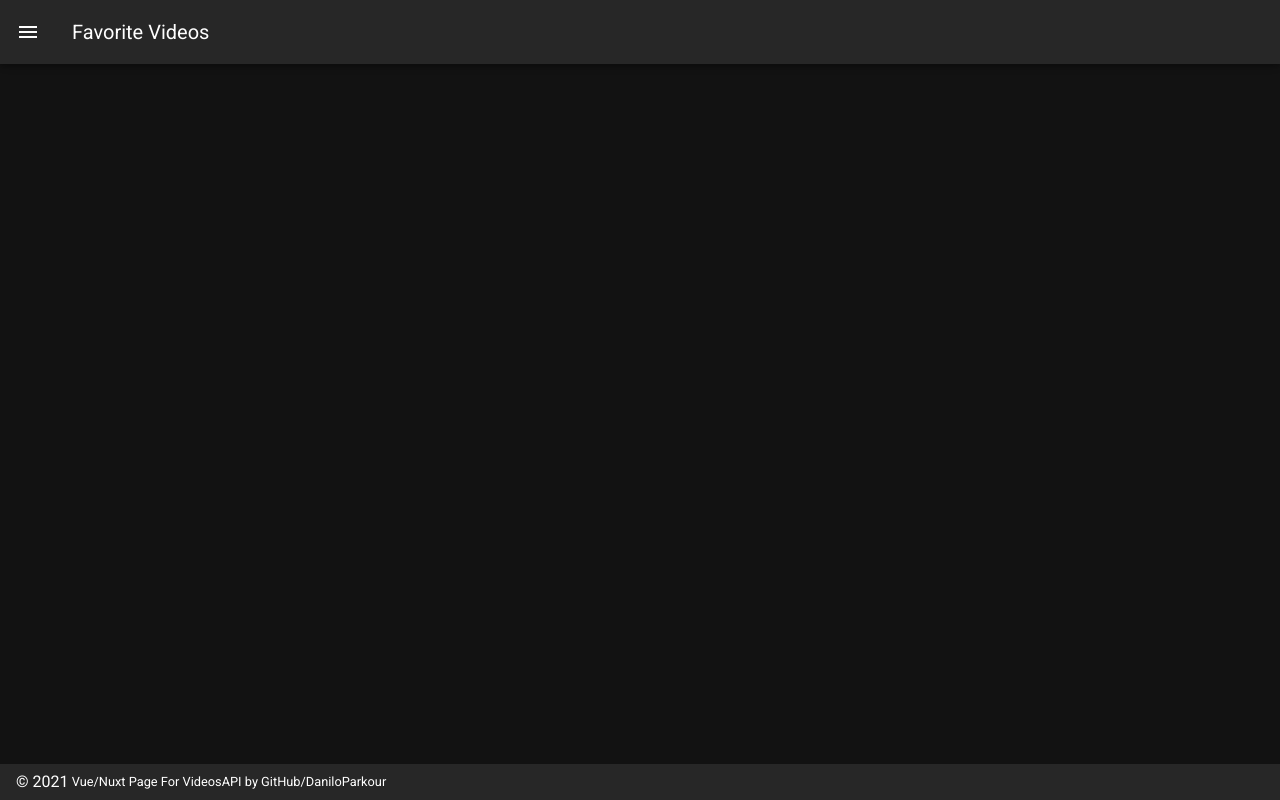
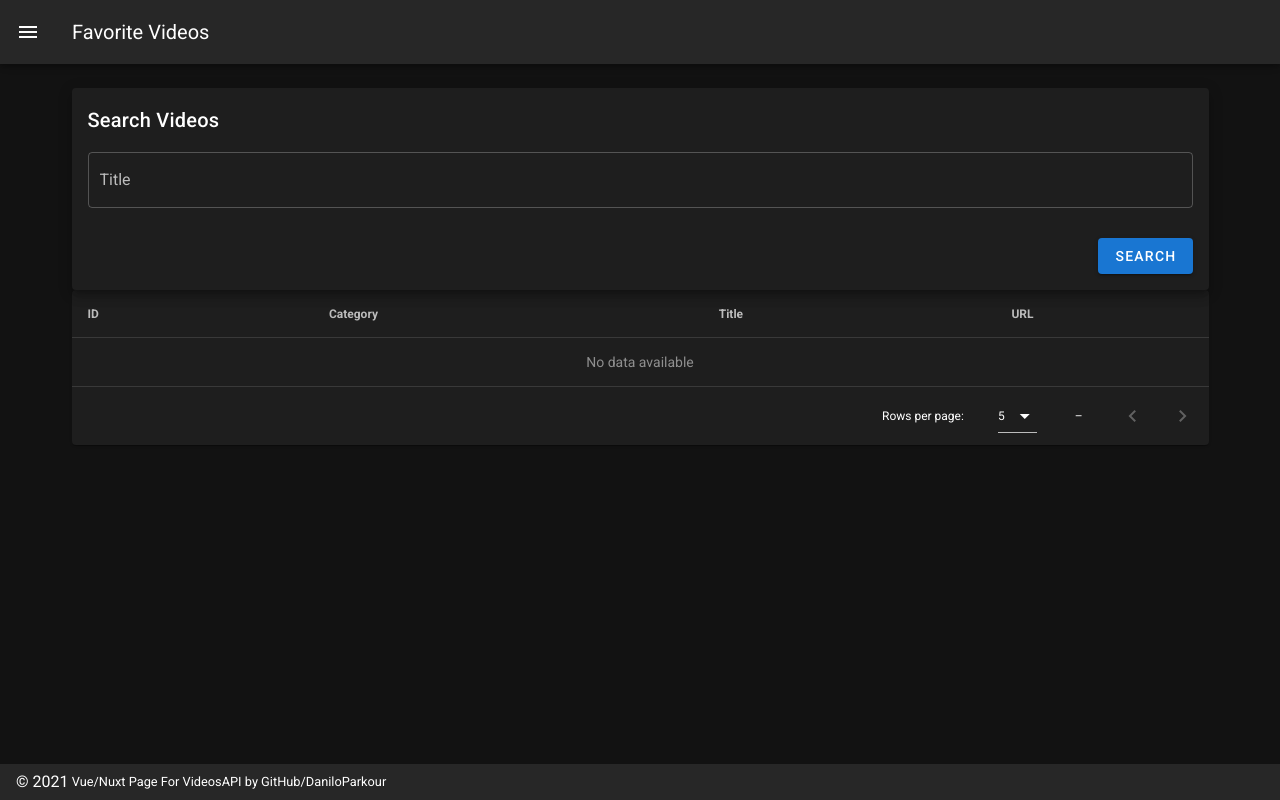
Before and after one commit to DaniloParkour/videosui, a Nuxt app: page /searchvideos in a window 1280 px wide. Built offline with nearby package versions, Linux system fonts and the light colour scheme.

Commit message:
Search Videos By Title

```diff
--- a/components/VideoCard.vue
+++ b/components/VideoCard.vue
@@ -6,15 +6,23 @@
     <v-card-text>
       <v-card>
         <a :href="videoList.url" target="_blank">
-          Video Panel
+          Link Video
         </a>
+        <p>
+          Categoria {{videoList.categoryId}}
+        </p>
       </v-card>
-      <p>{{videoList.description}}</p>
-      <p>
-        Categoria {{videoList.categoryId}}
-      </p>
     </v-card-text>
     <v-card-actions v-if="footerButtons.length > 0" class="justify-end">
+       <v-tooltip top max-width="60%">
+        <template v-slot:activator="{ on, attrs }">
+          <v-icon
+            v-bind="attrs"
+            v-on="on"
+          >mdi-eye</v-icon>
+        </template>
+        <span>{{videoList.description}}</span>
+      </v-tooltip>
       <v-icon
         v-for="item in footerButtons"
         :key="item.icon"
@@ -30,9 +38,6 @@
 
 <script lang="ts">
 import Vue from 'vue'
-import ListVideosItemDTO from '~/models/ListVideosItemDTO'
-// import { mapActions, mapGetters } from 'vuex'
-// import { Ajuda, Breadcum } from '~/components/Pagina.vue'
 
 class FooterIcon {
   icon: string = 'mdi-pencil'
@@ -52,14 +57,13 @@ export default Vue.extend({
   },
   data () {
     return {
-      // videoList: ListVideosItemDTO
+      showDescription: false
     }
   },
-  computed: {
-    // ...mapGetters('veiculos', ['veiculo']),
-  },
   methods: {
-    // ...mapActions('notify', ['errorNotify']),
+    mouseOver () {
+      this.showDescription = !this.showDescription
+    }
   }
 })
 </script>
--- /dev/null
+++ b/pages/searchvideos/index.vue
@@ -0,0 +1,72 @@
+<template>
+  <v-container>
+      <v-layout align-center justify-center>
+        <v-flex xs 12>
+          <v-card class="elevation-8">
+            <v-card-title>Search Videos</v-card-title>
+            <v-card-text>
+            <v-row dense>
+              <v-col cols="12">
+                <v-text-field
+                  v-model="searchVideoForm.title"
+                  label="Title"
+                  required
+                  outlined
+                />
+              </v-col>
+            </v-row>
+            <v-layout align-end justify-end>
+              <v-btn color="primary" @click="searchVideos">Search</v-btn>
+            </v-layout>
+            </v-card-text>
+          </v-card>
+        </v-flex>
+      </v-layout>
+      <v-data-table
+        :headers="headers"
+        :items="tableItems"
+        :items-per-page="5"
+        class="elevation-1"
+      />
+  </v-container>
+</template>
+
+<script lang="ts">
+
+  import Vue from 'vue'
+  import ListVideosItemDTO from '~/models/ListVideosItemDTO'
+
+  export default Vue.extend({
+  data () {
+    return {
+      searchVideoForm: {
+        title: ''
+      },
+      videos: {} as Array<ListVideosItemDTO>,
+      headers: [
+          { text: 'ID', align: 'start', value: 'id' },
+          { text: 'Category', align: 'start', value: 'categoriaId' },
+          { text: 'Title', align: 'start', value: 'titulo' },
+          { text: 'URL', align: 'start', sortable: false, value: 'url' }
+        ],
+        tableItems: []
+    }
+  },
+  methods: {
+    searchVideos() {
+      const token = window.localStorage.getItem('Authorization')
+      this.$axios.defaults.headers.common['Authorization'] = token
+      this.$axios.$get('http://localhost:8080/videos/?page=0&search=' + this.searchVideoForm.title)
+        .then( resp => {
+          if (resp.status === 'SUCCESS')
+            this.tableItems = resp.list
+          else
+            console.log('Search Video Error!')
+        }).catch( error => {
+          console.log('Search Video Error: ' + error.message)
+        }
+      )
+    }
+  },
+})
+</script>
--- a/pages/user/index.vue
+++ b/pages/user/index.vue
@@ -31,6 +31,16 @@
               >
                 <v-icon class="mr-2">mdi-video</v-icon>
                 Add Video
+              </v-btn>
+              <v-btn
+                color="#6F3C51"
+                dark
+                block
+                to="/searchvideos"
+                class="mt-8"
+              >
+                <v-icon class="mr-2">mdi-magnify</v-icon>
+                Search Videos
               </v-btn>
             </div>
             <!-- ---------------------------------------------------------------- -->
@@ -130,7 +140,8 @@
       }
     },
 
-  mounted() {
+    mounted() {
+
       console.log('Creates BASE_URL, and a DTOs_CONVERTER')
       this.$axios.$get('http://localhost:8080/videos?page=0&size=10')
       .then( resp => {
```
